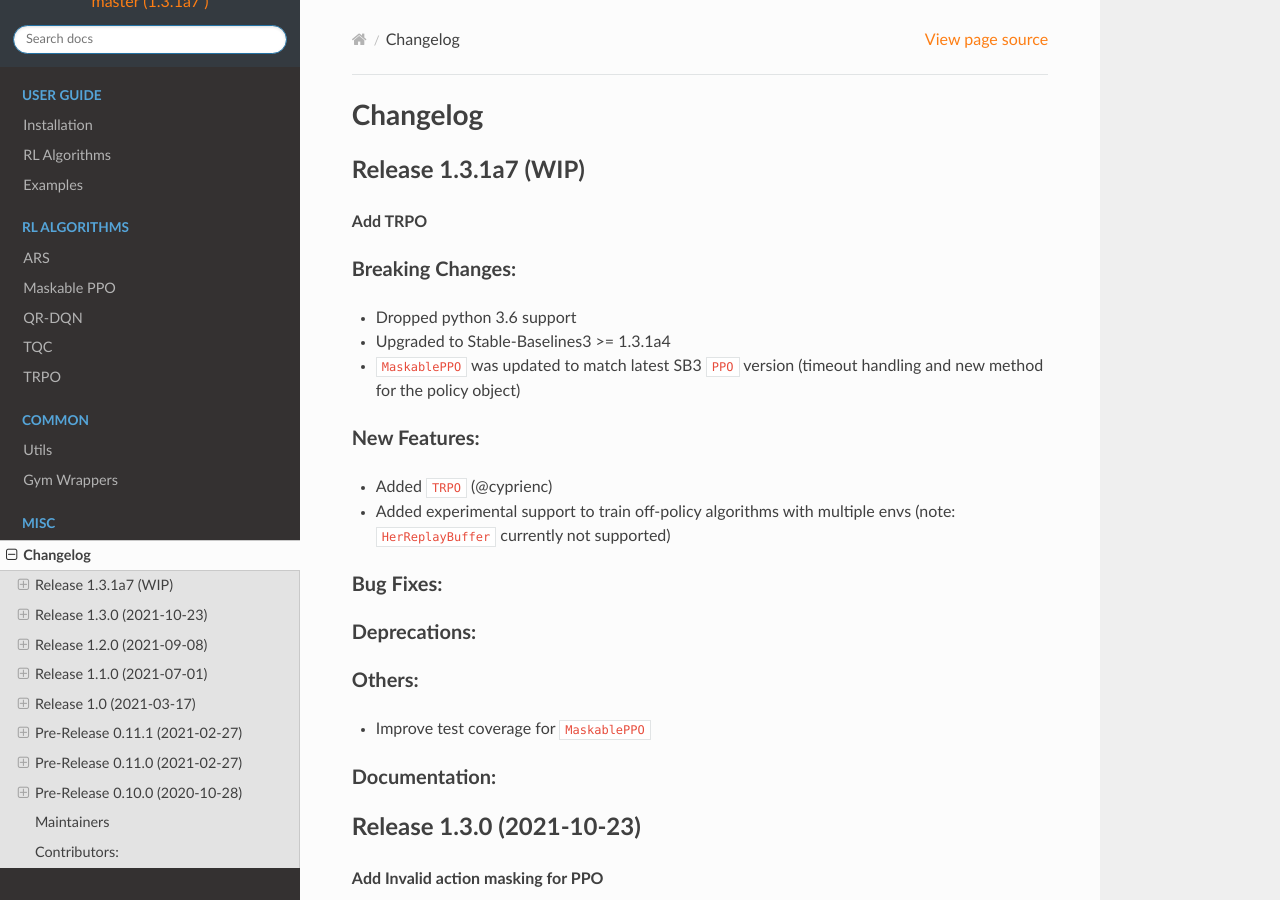
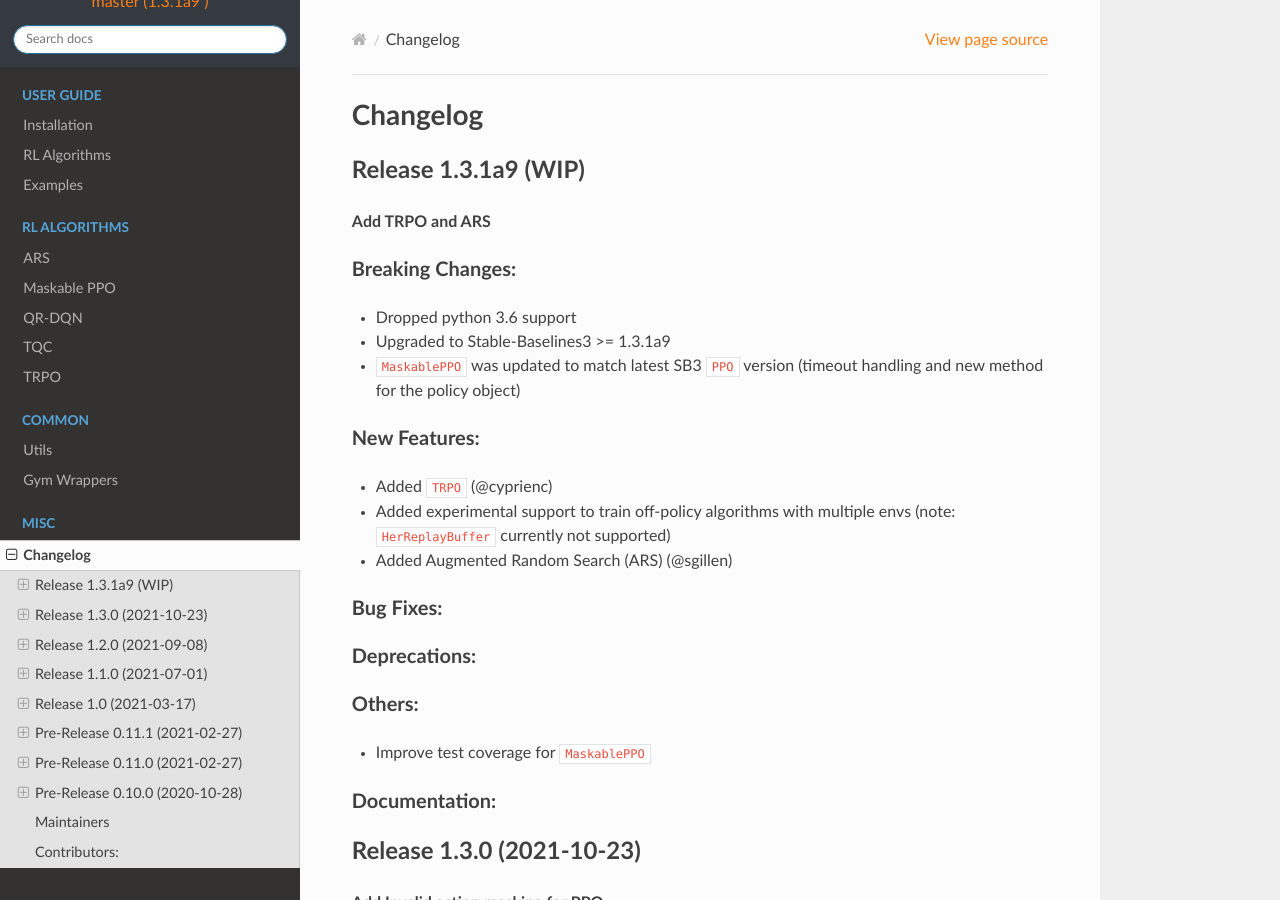
Before and after one commit to Stable-Baselines-Team/stable-baselines3-contrib, a Sphinx documentation site: the page built from docs/misc/changelog.rst, in a window 1280 px wide and 900 px high. Built offline with Sphinx 7.4.7 and the Read the Docs theme 2.0.0, drawn with Linux system fonts in a browser that asks for light colours; some of the changed text lies outside the part shown.

Commit message:
Update doc

```diff
--- a/docs/misc/changelog.rst
+++ b/docs/misc/changelog.rst
@@ -4,20 +4,21 @@ Changelog
 ==========
 
 
-Release 1.3.1a7 (WIP)
+Release 1.3.1a9 (WIP)
 -------------------------------
-**Add TRPO**
+**Add TRPO and ARS**
 
 Breaking Changes:
 ^^^^^^^^^^^^^^^^^
 - Dropped python 3.6 support
-- Upgraded to Stable-Baselines3 >= 1.3.1a4
+- Upgraded to Stable-Baselines3 >= 1.3.1a9
 - ``MaskablePPO`` was updated to match latest SB3 ``PPO`` version (timeout handling and new method for the policy object)
 
 New Features:
 ^^^^^^^^^^^^^
 - Added ``TRPO`` (@cyprienc)
 - Added experimental support to train off-policy algorithms with multiple envs (note: ``HerReplayBuffer`` currently not supported)
+- Added Augmented Random Search (ARS) (@sgillen)
 
 Bug Fixes:
 ^^^^^^^^^^
@@ -221,4 +222,4 @@ Stable-Baselines3 is currently maintained by `Antonin Raffin`_ (aka `@araffin`_)
 Contributors:
 -------------
 
-@ku2482 @guyk1971 @minhlong94 @ayeright @kronion @glmcdona @cyprienc
+@ku2482 @guyk1971 @minhlong94 @ayeright @kronion @glmcdona @cyprienc @sgillen
--- a/sb3_contrib/version.txt
+++ b/sb3_contrib/version.txt
@@ -1 +1 @@
-1.3.1a7
+1.3.1a9
--- a/setup.py
+++ b/setup.py
@@ -63,7 +63,7 @@ setup(
     packages=[package for package in find_packages() if package.startswith("sb3_contrib")],
     package_data={"sb3_contrib": ["py.typed", "version.txt"]},
     install_requires=[
-        "stable_baselines3>=1.3.1a4",
+        "stable_baselines3>=1.3.1a9",
     ],
     description="Contrib package of Stable Baselines3, experimental code.",
     author="Antonin Raffin",
```
Also changed, not shown: README.md (+1 -0 lines), docs/modules/ars.rst (+31 -1 lines), 1 other file.
